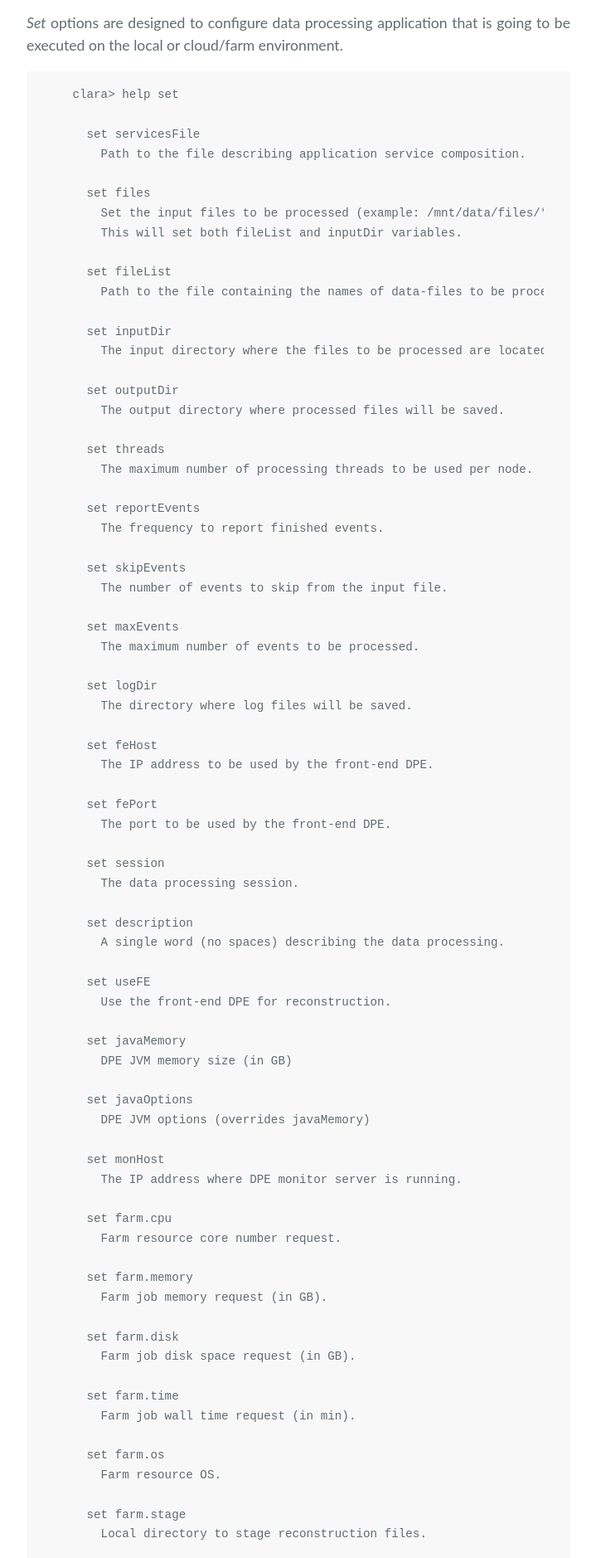
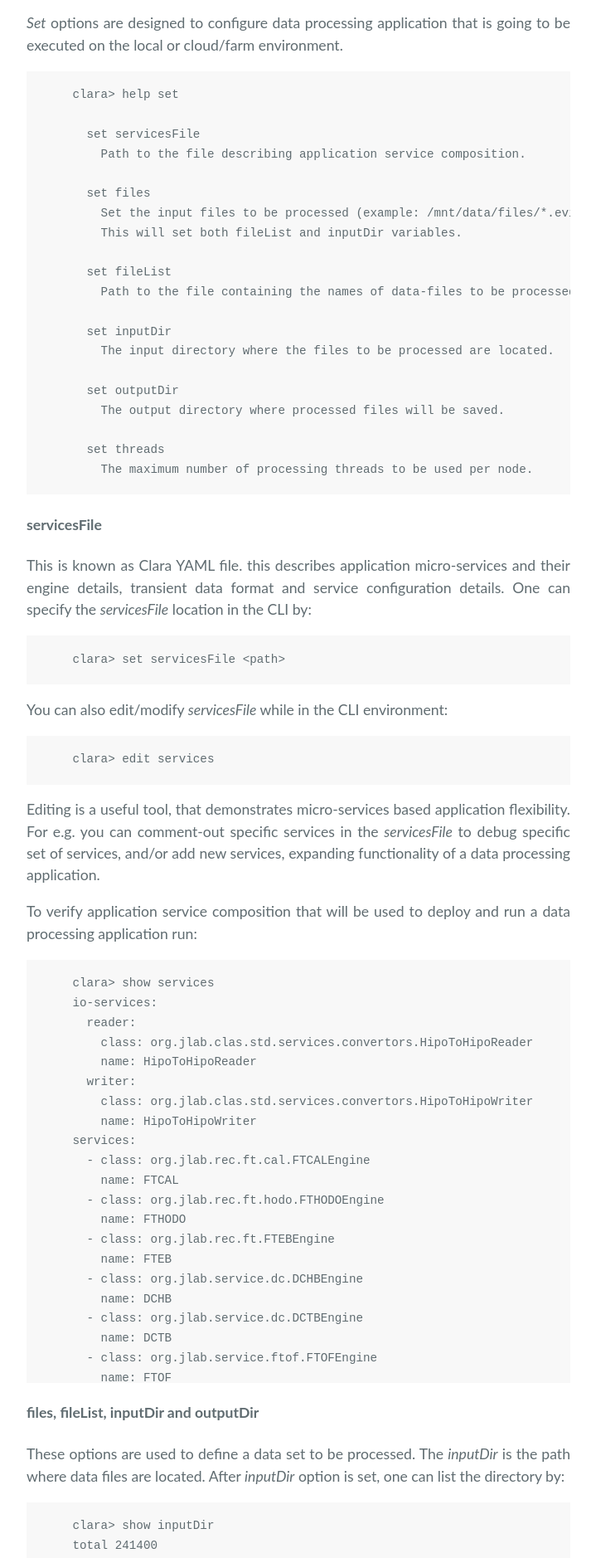
Before and after one commit to JeffersonLab/clara-docs, a Jekyll site: the page built from docs/clas/data-processing.md, in a window 1280 px wide. Shown: the part 2340-4218 px from the top of the page at 83% size, without its empty margins (296-1015 px from the left). Built offline with Jekyll 4.4.1, drawn with Linux system fonts in a browser that asks for light colours; nearby versions of some CDN libraries.

Commit message:
Tweak presentation of code blocks
- Move overflow configuration to parent highlight div. Otherwise the
  scroll bar will appear inside the outer block, and it doesn't look good.

- Add new class to limit max height of some code blocks.

````diff
--- a/css/cayman.css
+++ b/css/cayman.css
@@ -800,6 +800,7 @@
 .highlighter-rouge {
   background-color: #f8f8f8;
   padding: 0.1em 0.3em;
+  overflow: auto;
 }
 .saint-clara {
   position: relative;
@@ -821,3 +822,6 @@
     min-width: 8rem;
   }
 }
+.scrolling-pre pre {
+  max-height: 30em
+}
--- a/docs/clas/data-processing.md
+++ b/docs/clas/data-processing.md
@@ -187,6 +187,7 @@
   set farm.system
     Farm batch system. Accepts pbs and jlab.
 ```
+{: .scrolling-pre }
 
 #### servicesFile
 
@@ -253,6 +254,7 @@
 mime-types:
   - binary/data-hipo
 ```
+{: .scrolling-pre }
 
 #### files, fileList, inputDir and outputDir
 
````
Also changed, not shown: css/normalize.css.
